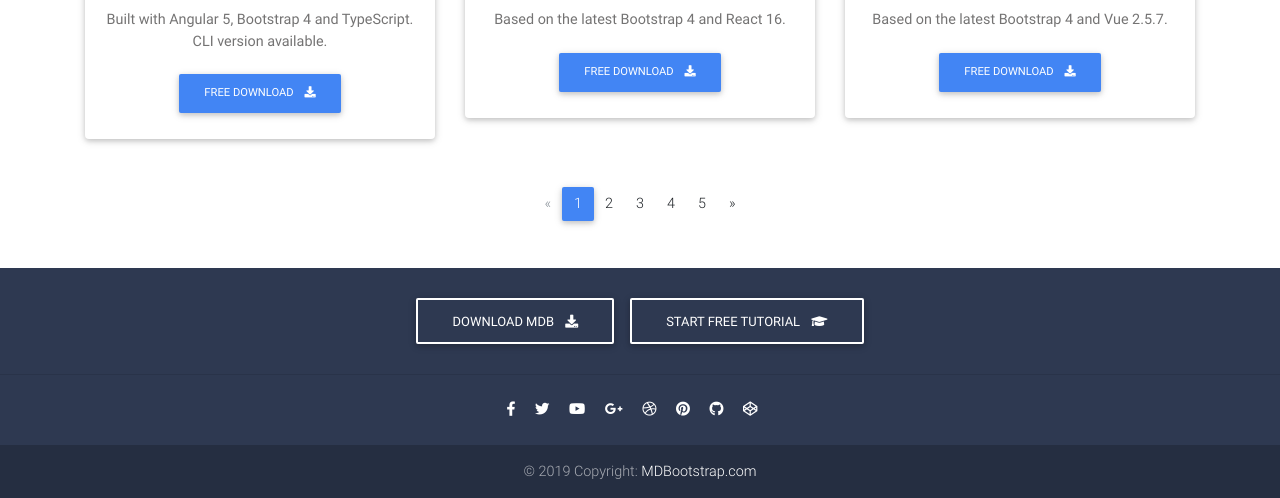
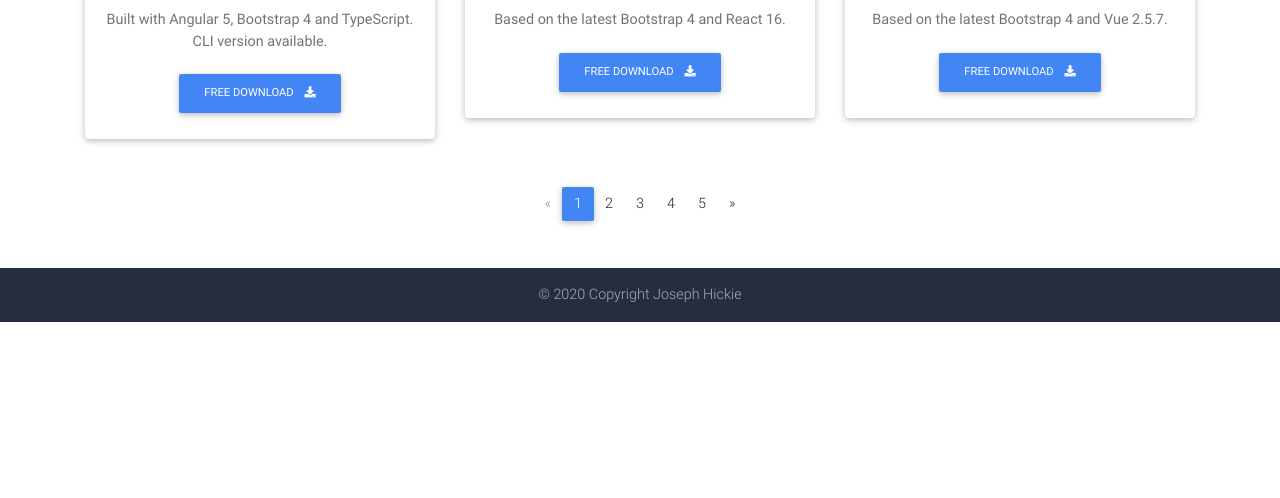
Before and after one commit to josephhic/josephhic.github.io, a plain HTML site: page index.html in a window 1280 px wide. Shown: the part 1495-1993 px from the top of the page. After the commit the page ends 1817 px from the top, so only its background shows below. Drawn offline with Linux system fonts and the light colour scheme.

Commit message:
cleaning

```diff
--- a/index.html
+++ b/index.html
@@ -25,10 +25,10 @@
         <nav class="navbar fixed-top navbar-expand-lg navbar-light white scrolling-navbar">
             <div class="container">
 
-                <!-- Brand
-                <a class="navbar-brand waves-effect" href="https://mdbootstrap.com/docs/jquery/" target="_blank">
-                    <strong class="blue-text">MDB</strong>
-                </a> -->
+                <!-- Brand -->
+                <a class="navbar-brand">
+                    <strong class="blue-text">Joseph Hickie</strong>
+                </a>
 
                 <!-- Collapse -->
                 <button class="navbar-toggler" type="button" data-toggle="collapse" data-target="#navbarSupportedContent" aria-controls="navbarSupportedContent"
@@ -358,59 +358,13 @@
     <!--Footer-->
     <footer class="page-footer text-center font-small mdb-color darken-2 mt-4 wow fadeIn">
 
-        <!--Call to action-->
-        <div class="pt-4">
-            <a class="btn btn-outline-white" href="https://mdbootstrap.com/docs/jquery/getting-started/download/" target="_blank" role="button">Download MDB
-                <i class="fas fa-download ml-2"></i>
-            </a>
-            <a class="btn btn-outline-white" href="https://mdbootstrap.com/education/bootstrap/" target="_blank" role="button">Start free tutorial
-                <i class="fas fa-graduation-cap ml-2"></i>
-            </a>
-        </div>
-        <!--/.Call to action-->
 
-        <hr class="my-4">
 
-        <!-- Social icons -->
-        <div class="pb-4">
-            <a href="https://www.facebook.com/mdbootstrap" target="_blank">
-                <i class="fab fa-facebook-f mr-3"></i>
-            </a>
 
-            <a href="https://twitter.com/MDBootstrap" target="_blank">
-                <i class="fab fa-twitter mr-3"></i>
-            </a>
-
-            <a href="https://www.youtube.com/watch?v=7MUISDJ5ZZ4" target="_blank">
-                <i class="fab fa-youtube mr-3"></i>
-            </a>
-
-            <a href="https://plus.google.com/u/0/b/107863090883699620484" target="_blank">
-                <i class="fab fa-google-plus-g mr-3"></i>
-            </a>
-
-            <a href="https://dribbble.com/mdbootstrap" target="_blank">
-                <i class="fab fa-dribbble mr-3"></i>
-            </a>
-
-            <a href="https://pinterest.com/mdbootstrap" target="_blank">
-                <i class="fab fa-pinterest mr-3"></i>
-            </a>
-
-            <a href="https://github.com/mdbootstrap/bootstrap-material-design" target="_blank">
-                <i class="fab fa-github mr-3"></i>
-            </a>
-
-            <a href="http://codepen.io/mdbootstrap/" target="_blank">
-                <i class="fab fa-codepen mr-3"></i>
-            </a>
-        </div>
-        <!-- Social icons -->
 
         <!--Copyright-->
         <div class="footer-copyright py-3">
-            © 2019 Copyright:
-            <a href="https://mdbootstrap.com/education/bootstrap/" target="_blank"> MDBootstrap.com </a>
+            © 2020 Copyright Joseph Hickie
         </div>
         <!--/.Copyright-->
 
```
